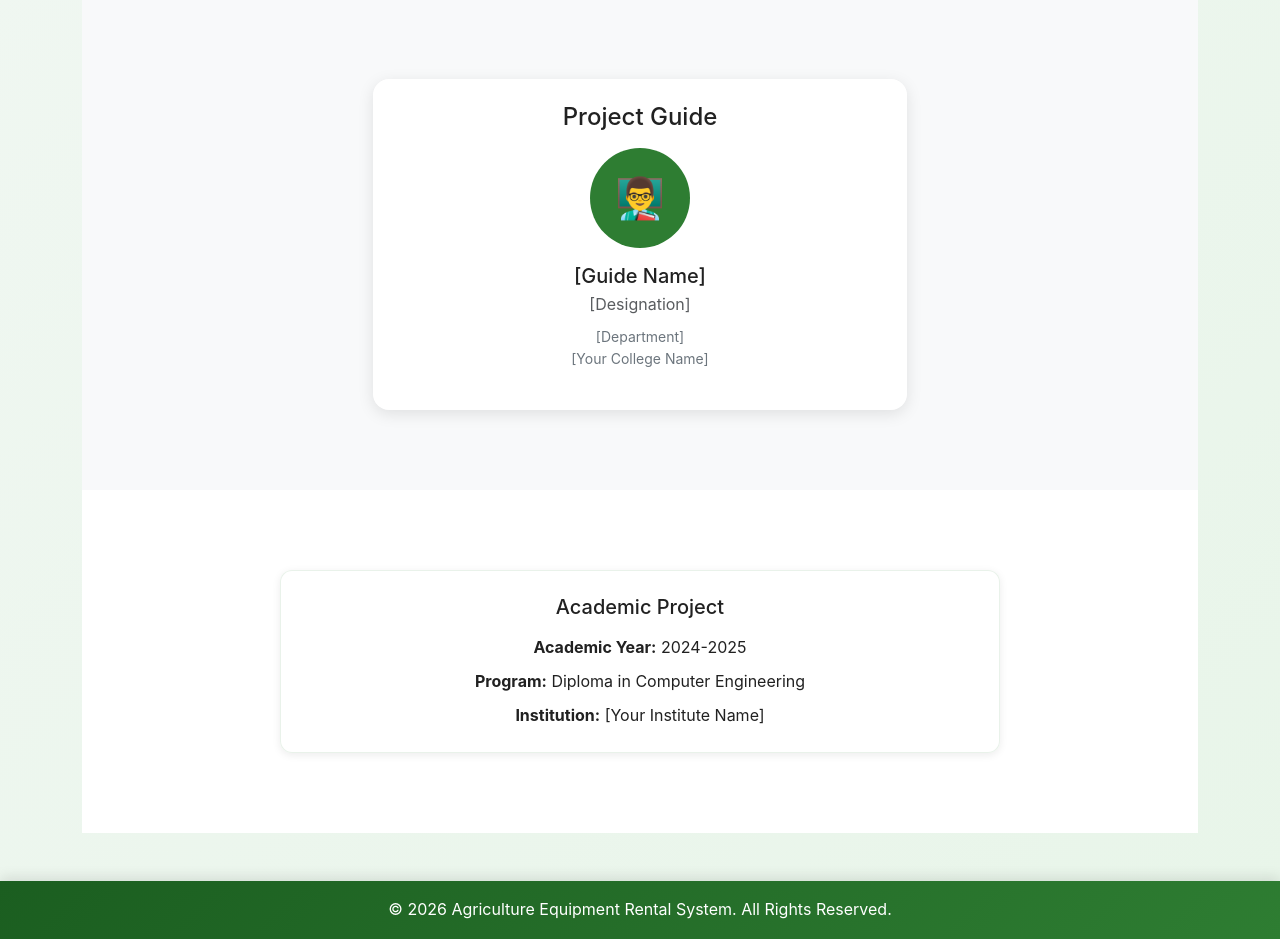
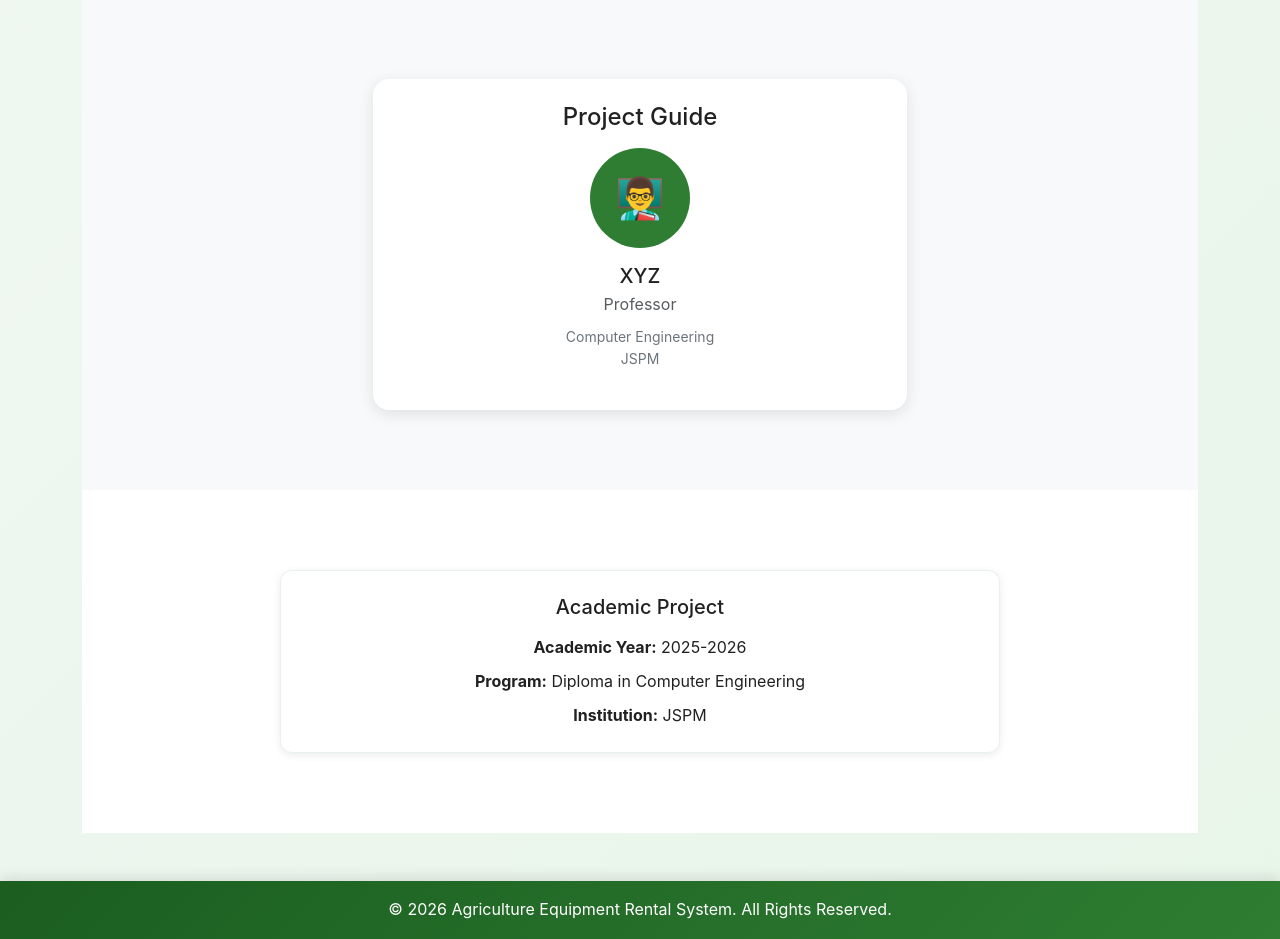
Before and after one commit to ShreyasKapse/agriculture-equipment-rental, a PHP site: page /frontend/pages/about.php in a window 1280 px wide. Shown: the part 2515-3454 px from the top of the page. Run offline with PHP 8.4, Linux system fonts and the light colour scheme.

Commit message:
feat: add about us page with project overview, technologies, and team details

```diff
--- a/frontend/pages/about.php
+++ b/frontend/pages/about.php
@@ -167,9 +167,9 @@ require_once '../includes/header.php';
                             👨‍🏫
                         </div>
                     </div>
-                    <h5 class="mb-1">[Guide Name]</h5>
-                    <p class="text-muted mb-2">[Designation]</p>
-                    <p class="small text-secondary">[Department]<br>[Your College Name]</p>
+                    <h5 class="mb-1">XYZ</h5>
+                    <p class="text-muted mb-2">Professor</p>
+                    <p class="small text-secondary">Computer Engineering<br>JSPM</p>
                 </div>
             </div>
         </div>
@@ -183,9 +183,9 @@ require_once '../includes/header.php';
             <div class="col-md-8 mx-auto text-center">
                 <div class="material-card-flat p-4">
                     <h5 class="mb-3">Academic Project</h5>
-                    <p class="mb-2"><strong>Academic Year:</strong> 2024-2025</p>
+                    <p class="mb-2"><strong>Academic Year:</strong> 2025-2026</p>
                     <p class="mb-2"><strong>Program:</strong> Diploma in Computer Engineering</p>
-                    <p class="mb-0"><strong>Institution:</strong> [Your Institute Name]</p>
+                    <p class="mb-0"><strong>Institution:</strong> JSPM</p>
                 </div>
             </div>
         </div>
```
